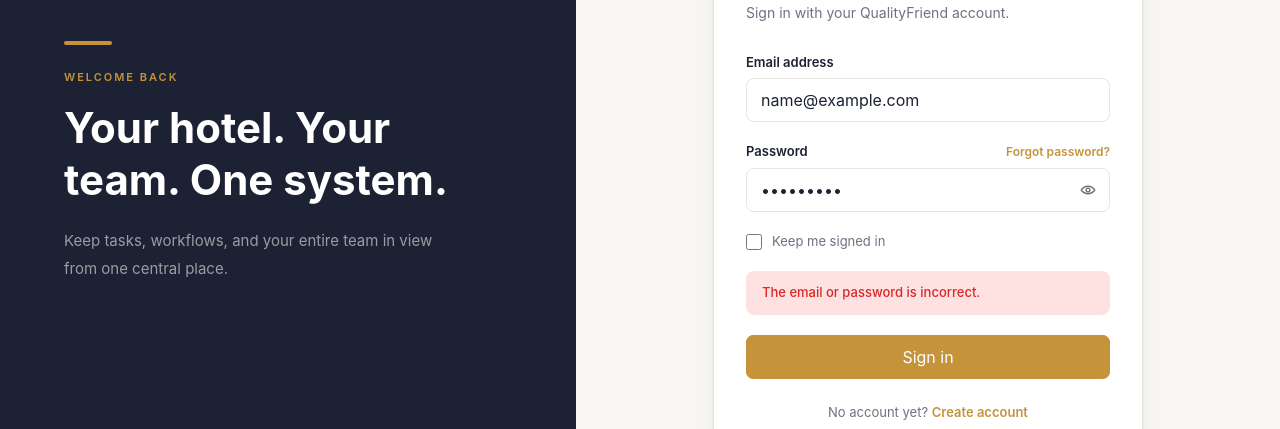
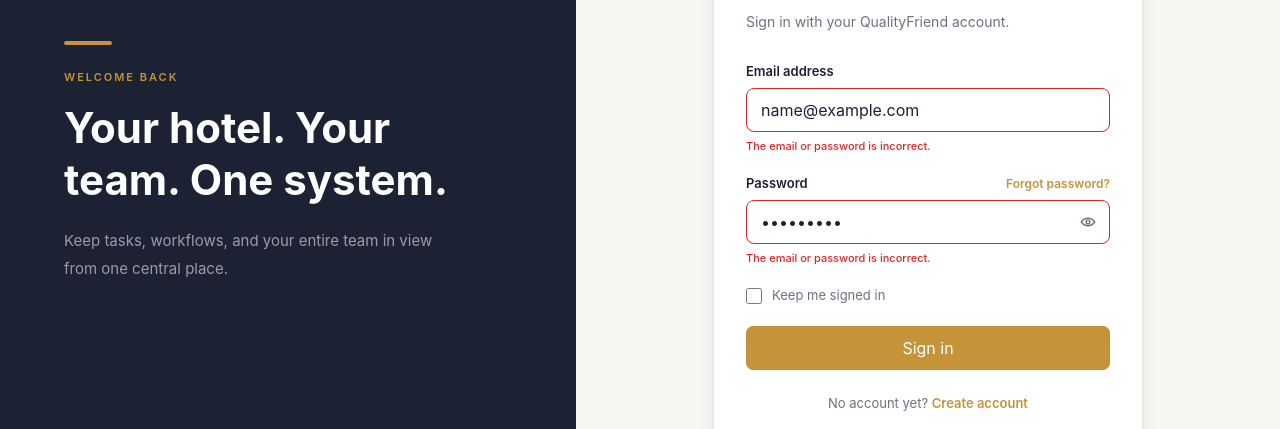
Before and after one commit to Holidayfriend/app_qualityfriend, a Next.js app: page /login in a window 1280 px wide. Both pictures are taken after typing "name@example.com", "Sample123" into the empty fields and a click on the button "Sign in". Shown: the part 236-665 px from the top of the page. Built offline with nearby package versions, Linux system fonts and the light colour scheme; no server answers; the database is empty.

Commit message:
Enhance form validation and error handling for login and registration pages

```diff
--- a/app/login/page.tsx
+++ b/app/login/page.tsx
@@ -16,11 +16,25 @@ export default function LoginPage() {
   const t = dictionary.login;
   const router = useRouter();
   const [status, setStatus] = useState<"idle" | "submitting" | "error">("idle");
+  const [errors, setErrors] = useState<Record<string, string>>({});
 
   async function handleSubmit(event: FormEvent<HTMLFormElement>) {
     event.preventDefault();
+    const form = event.currentTarget;
+    const values = Object.fromEntries(new FormData(form).entries());
+    const nextErrors: Record<string, string> = {};
+    const email = String(values.email ?? "").trim();
+    const password = String(values.password ?? "");
+    if (!email) nextErrors.email = dictionary.common.required;
+    else if (!/^\S+@\S+\.\S+$/.test(email)) nextErrors.email = dictionary.common.invalidEmail;
+    if (!password) nextErrors.password = dictionary.common.required;
+    if (Object.keys(nextErrors).length) {
+      setErrors(nextErrors);
+      form.querySelector<HTMLElement>(`[name="${Object.keys(nextErrors)[0]}"]`)?.focus();
+      return;
+    }
+    setErrors({});
     setStatus("submitting");
-    const values = Object.fromEntries(new FormData(event.currentTarget).entries());
     const response = await fetch("/api/login", {
       method: "POST",
       headers: { "Content-Type": "application/json" },
@@ -31,6 +45,7 @@ export default function LoginPage() {
       router.push("/dashboard");
       return;
     }
+    setErrors({ email: t.error, password: t.error });
     setStatus("error");
   }
 
@@ -38,17 +53,16 @@ export default function LoginPage() {
     <AuthShell eyebrow={t.eyebrow} title={t.heroTitle} description={t.heroDescription} brandSubtitle={dictionary.common.brandSubtitle}>
       <div className="mb-3 flex justify-end"><LanguageSwitcher /></div>
       <AuthCard title={t.title} subtitle={t.subtitle}>
-        <form className="space-y-5" onSubmit={handleSubmit}>
-          <Input id="email" name="email" type="email" label={t.email} placeholder="name@hotel.com" autoComplete="email" required />
+        <form className="space-y-5" onSubmit={handleSubmit} noValidate>
+          <Input id="email" name="email" type="email" label={t.email} error={errors.email} placeholder="name@hotel.com" autoComplete="email" required />
           <div>
             <div className="mb-1.5 flex items-center justify-between">
               <span className="text-[13px] font-semibold text-[var(--qf-text)]">{t.password}</span>
               <a href="#" className="text-xs font-semibold text-[var(--qf-accent)] hover:underline">{t.forgotPassword}</a>
             </div>
-            <PasswordInput id="password" name="password" label="" showLabel={t.showPassword} hideLabel={t.hidePassword} placeholder={t.passwordPlaceholder} autoComplete="current-password" required />
+            <PasswordInput id="password" name="password" label="" error={errors.password} showLabel={t.showPassword} hideLabel={t.hidePassword} placeholder={t.passwordPlaceholder} autoComplete="current-password" required />
           </div>
           <label className="flex cursor-pointer items-center gap-2.5 text-[13px] text-[var(--qf-text-muted)]"><input type="checkbox" name="remember" className="h-4 w-4 accent-[var(--qf-accent)]" />{t.remember}</label>
-          {status === "error" ? <p role="alert" className="rounded-lg bg-[#fee2e2] px-4 py-3 text-[13px] font-medium text-[var(--qf-danger)]">{t.error}</p> : null}
           <Button type="submit" fullWidth disabled={status === "submitting"}>{status === "submitting" ? t.submitting : t.submit}</Button>
         </form>
         <p className="mt-6 text-center text-[13px] text-[var(--qf-text-muted)]">{t.noAccount} <Link href="/register" className="font-semibold text-[var(--qf-accent)] hover:underline">{t.register}</Link></p>
--- a/app/register/page.tsx
+++ b/app/register/page.tsx
@@ -17,12 +17,29 @@ export default function RegisterPage() {
   const t = dictionary.register;
   const optional = (label: string) => `${label} (${dictionary.common.optional})`;
   const [status, setStatus] = useState<"idle" | "submitting" | "success" | "error" | "email-exists">("idle");
+  const [errors, setErrors] = useState<Record<string, string>>({});
 
   async function handleSubmit(event: FormEvent<HTMLFormElement>) {
     event.preventDefault();
-    setStatus("submitting");
     const form = event.currentTarget;
     const values = Object.fromEntries(new FormData(form).entries());
+    const nextErrors: Record<string, string> = {};
+    const requiredFields = ["company", "hotelName", "firstName", "lastName", "contactPerson", "email", "password", "country", "city", "streetAddress", "zip"];
+    for (const field of requiredFields) {
+      if (!String(values[field] ?? "").trim()) nextErrors[field] = dictionary.common.required;
+    }
+    const email = String(values.email ?? "").trim();
+    if (email && !/^\S+@\S+\.\S+$/.test(email)) nextErrors.email = dictionary.common.invalidEmail;
+    const password = String(values.password ?? "");
+    if (password && password.length < 8) nextErrors.password = dictionary.common.shortPassword;
+    if (values.terms !== "on") nextErrors.terms = dictionary.common.acceptTerms;
+    if (Object.keys(nextErrors).length) {
+      setErrors(nextErrors);
+      form.querySelector<HTMLElement>(`[name="${Object.keys(nextErrors)[0]}"]`)?.focus();
+      return;
+    }
+    setErrors({});
+    setStatus("submitting");
     const response = await fetch("/api/register", {
       method: "POST",
       headers: { "Content-Type": "application/json" },
@@ -34,51 +51,60 @@ export default function RegisterPage() {
       return;
     }
     const result = await response?.json().catch(() => null);
-    setStatus(result?.error === "EMAIL_EXISTS" ? "email-exists" : "error");
+    if (result?.error === "EMAIL_EXISTS") {
+      setErrors({ email: t.emailExists });
+      form.querySelector<HTMLElement>("[name=email]")?.focus();
+      setStatus("email-exists");
+    } else {
+      setStatus("error");
+    }
   }
 
   return (
     <AuthShell wide eyebrow={t.eyebrow} title={t.heroTitle} description={t.heroDescription} brandSubtitle={dictionary.common.brandSubtitle}>
       <div className="mb-3 flex justify-end"><LanguageSwitcher /></div>
       <AuthCard title={t.title} subtitle={t.subtitle}>
-        <form className="space-y-6" onSubmit={handleSubmit}>
+        <form className="space-y-6" onSubmit={handleSubmit} noValidate>
           <fieldset className="space-y-4">
             <legend className="mb-3 text-[11px] font-bold uppercase tracking-[0.1em] text-[var(--qf-accent)]">{t.companySection}</legend>
             <div className="grid gap-4 sm:grid-cols-2">
-              <Input id="company" name="company" label={t.company} placeholder="QualityFriend GmbH" autoComplete="organization" required />
-              <Input id="hotel-name" name="hotelName" label={t.hotelName} placeholder="Hotel Weihrerhof" required />
+              <Input id="company" name="company" label={t.company} error={errors.company} placeholder="QualityFriend GmbH" autoComplete="organization" required />
+              <Input id="hotel-name" name="hotelName" label={t.hotelName} error={errors.hotelName} placeholder="Hotel Weihrerhof" required />
             </div>
             <Input id="vat-id" name="vatId" label={optional(t.vatId)} placeholder="IT12345678901" />
           </fieldset>
           <fieldset className="space-y-4 border-t border-[var(--qf-border)] pt-5">
             <legend className="mb-3 text-[11px] font-bold uppercase tracking-[0.1em] text-[var(--qf-accent)]">{t.contactSection}</legend>
             <div className="grid gap-4 sm:grid-cols-2">
-              <Input id="first-name" name="firstName" label={t.firstName} autoComplete="given-name" required />
-              <Input id="last-name" name="lastName" label={t.lastName} autoComplete="family-name" required />
+              <Input id="first-name" name="firstName" label={t.firstName} error={errors.firstName} autoComplete="given-name" required />
+              <Input id="last-name" name="lastName" label={t.lastName} error={errors.lastName} autoComplete="family-name" required />
             </div>
             <div className="grid gap-4 sm:grid-cols-2">
-              <Input id="contact-person" name="contactPerson" label={t.contactPerson} autoComplete="name" required />
+              <Input id="contact-person" name="contactPerson" label={t.contactPerson} error={errors.contactPerson} autoComplete="name" required />
               <Input id="phone" name="phone" type="tel" label={optional(t.phone)} autoComplete="tel" />
             </div>
             <div className="grid gap-4 sm:grid-cols-2">
-              <Input id="register-email" name="email" type="email" label={t.email} placeholder="name@hotel.com" autoComplete="email" required />
-              <PasswordInput id="register-password" name="password" label={t.password} showLabel={t.showPassword} hideLabel={t.hidePassword} placeholder={t.passwordPlaceholder} autoComplete="new-password" minLength={8} required />
+              <Input id="register-email" name="email" type="email" label={t.email} error={errors.email} placeholder="name@hotel.com" autoComplete="email" required />
+              <PasswordInput id="register-password" name="password" label={t.password} error={errors.password} showLabel={t.showPassword} hideLabel={t.hidePassword} placeholder={t.passwordPlaceholder} autoComplete="new-password" minLength={8} required />
             </div>
           </fieldset>
           <fieldset className="space-y-4 border-t border-[var(--qf-border)] pt-5">
             <legend className="mb-3 text-[11px] font-bold uppercase tracking-[0.1em] text-[var(--qf-accent)]">{t.addressSection}</legend>
             <div className="grid gap-4 sm:grid-cols-2">
-              <Input id="country" name="country" label={t.country} autoComplete="country-name" required />
-              <Input id="city" name="city" label={t.city} autoComplete="address-level2" required />
+              <Input id="country" name="country" label={t.country} error={errors.country} autoComplete="country-name" required />
+              <Input id="city" name="city" label={t.city} error={errors.city} autoComplete="address-level2" required />
             </div>
             <div className="grid gap-4 sm:grid-cols-[1fr_150px]">
-              <Input id="street" name="streetAddress" label={t.street} autoComplete="street-address" required />
-              <Input id="zip" name="zip" label={t.zip} autoComplete="postal-code" required />
+              <Input id="street" name="streetAddress" label={t.street} error={errors.streetAddress} autoComplete="street-address" required />
+              <Input id="zip" name="zip" label={t.zip} error={errors.zip} autoComplete="postal-code" required />
             </div>
           </fieldset>
-          <label className="flex cursor-pointer items-start gap-2.5 text-[12px] leading-5 text-[var(--qf-text-muted)]"><input type="checkbox" name="terms" required className="mt-0.5 h-4 w-4 shrink-0 accent-[var(--qf-accent)]" /><span>{t.terms}</span></label>
+          <div>
+            <label className="flex cursor-pointer items-start gap-2.5 text-[12px] leading-5 text-[var(--qf-text-muted)]"><input type="checkbox" name="terms" required aria-invalid={Boolean(errors.terms)} aria-describedby={errors.terms ? "terms-error" : undefined} className="mt-0.5 h-4 w-4 shrink-0 accent-[var(--qf-accent)]" /><span>{t.terms}</span></label>
+            {errors.terms ? <p id="terms-error" role="alert" className="ml-6.5 mt-1 text-[11px] font-medium text-[var(--qf-danger)]">{errors.terms}</p> : null}
+          </div>
           {status === "success" ? <p role="status" className="rounded-lg bg-[#dcfce7] px-4 py-3 text-[13px] font-medium text-[#166534]">{t.success}</p> : null}
-          {status === "email-exists" || status === "error" ? <p role="alert" className="rounded-lg bg-[#fee2e2] px-4 py-3 text-[13px] font-medium text-[var(--qf-danger)]">{status === "email-exists" ? t.emailExists : t.error}</p> : null}
+          {status === "error" ? <p role="alert" className="rounded-lg bg-[#fee2e2] px-4 py-3 text-[13px] font-medium text-[var(--qf-danger)]">{t.error}</p> : null}
           <Button type="submit" fullWidth disabled={status === "submitting"}>{status === "submitting" ? t.submitting : t.submit}</Button>
         </form>
         <p className="mt-6 text-center text-[13px] text-[var(--qf-text-muted)]">{t.hasAccount} <Link href="/login" className="font-semibold text-[var(--qf-accent)] hover:underline">{t.login}</Link></p>
--- a/components/ui/input.tsx
+++ b/components/ui/input.tsx
@@ -1,13 +1,14 @@
 import type { InputHTMLAttributes } from "react";
 
-type InputProps = InputHTMLAttributes<HTMLInputElement> & { label: string; hint?: string };
+type InputProps = InputHTMLAttributes<HTMLInputElement> & { label: string; hint?: string; error?: string };
 
-export function Input({ id, label, hint, className = "", ...props }: InputProps) {
+export function Input({ id, label, hint, error, className = "", ...props }: InputProps) {
+  const errorId = id ? `${id}-error` : undefined;
   return (
     <div className="space-y-1.5">
       <label htmlFor={id} className="block text-[13px] font-semibold text-[var(--qf-text)]">{label}</label>
-      <input id={id} className={`h-11 w-full rounded-lg border border-[var(--qf-border)] bg-white px-3.5 text-sm text-[var(--qf-text)] outline-none transition placeholder:text-[var(--qf-text-light)] hover:border-[#d8d4cc] focus:border-[var(--qf-accent)] focus:ring-3 focus:ring-[var(--qf-accent-soft)] ${className}`} {...props} />
-      {hint ? <p className="text-[11px] text-[var(--qf-text-muted)]">{hint}</p> : null}
+      <input id={id} aria-invalid={Boolean(error)} aria-describedby={error ? errorId : undefined} className={`h-11 w-full rounded-lg border bg-white px-3.5 text-sm text-[var(--qf-text)] outline-none transition placeholder:text-[var(--qf-text-light)] ${error ? "border-[var(--qf-danger)] focus:border-[var(--qf-danger)] focus:ring-3 focus:ring-[#fee2e2]" : "border-[var(--qf-border)] hover:border-[#d8d4cc] focus:border-[var(--qf-accent)] focus:ring-3 focus:ring-[var(--qf-accent-soft)]"} ${className}`} {...props} />
+      {error ? <p id={errorId} role="alert" className="text-[11px] font-medium text-[var(--qf-danger)]">{error}</p> : hint ? <p className="text-[11px] text-[var(--qf-text-muted)]">{hint}</p> : null}
     </div>
   );
 }
--- a/components/ui/password-input.tsx
+++ b/components/ui/password-input.tsx
@@ -7,16 +7,18 @@ type PasswordInputProps = Omit<InputHTMLAttributes<HTMLInputElement>, "type"> &
   label: string;
   showLabel?: string;
   hideLabel?: string;
+  error?: string;
 };
 
-export function PasswordInput({ id, label, showLabel = "Show password", hideLabel = "Hide password", className = "", ...props }: PasswordInputProps) {
+export function PasswordInput({ id, label, showLabel = "Show password", hideLabel = "Hide password", error, className = "", ...props }: PasswordInputProps) {
   const [visible, setVisible] = useState(false);
+  const errorId = id ? `${id}-error` : undefined;
 
   return (
     <div className="space-y-1.5">
       {label ? <label htmlFor={id} className="block text-[13px] font-semibold text-[var(--qf-text)]">{label}</label> : null}
       <div className="relative">
-        <input id={id} type={visible ? "text" : "password"} className={`h-11 w-full rounded-lg border border-[var(--qf-border)] bg-white px-3.5 pr-11 text-sm text-[var(--qf-text)] outline-none transition placeholder:text-[var(--qf-text-light)] hover:border-[#d8d4cc] focus:border-[var(--qf-accent)] focus:ring-3 focus:ring-[var(--qf-accent-soft)] ${className}`} {...props} />
+        <input id={id} type={visible ? "text" : "password"} aria-invalid={Boolean(error)} aria-describedby={error ? errorId : undefined} className={`h-11 w-full rounded-lg border bg-white px-3.5 pr-11 text-sm text-[var(--qf-text)] outline-none transition placeholder:text-[var(--qf-text-light)] ${error ? "border-[var(--qf-danger)] focus:border-[var(--qf-danger)] focus:ring-3 focus:ring-[#fee2e2]" : "border-[var(--qf-border)] hover:border-[#d8d4cc] focus:border-[var(--qf-accent)] focus:ring-3 focus:ring-[var(--qf-accent-soft)]"} ${className}`} {...props} />
         <button type="button" onClick={() => setVisible((current) => !current)} aria-label={visible ? hideLabel : showLabel} aria-pressed={visible} className="absolute inset-y-0 right-0 flex w-11 items-center justify-center rounded-r-lg text-[var(--qf-text-muted)] transition hover:text-[var(--qf-accent)] focus-visible:outline-2 focus-visible:outline-offset-[-3px] focus-visible:outline-[var(--qf-accent)]">
           {visible ? (
             <svg viewBox="0 0 24 24" aria-hidden="true" className="h-[18px] w-[18px]" fill="none" stroke="currentColor" strokeWidth="1.8" strokeLinecap="round" strokeLinejoin="round"><path d="M3 3l18 18" /><path d="M10.6 10.7a2 2 0 002.7 2.7" /><path d="M9.9 4.2A10.8 10.8 0 0112 4c5.5 0 9 5 9 5a15.5 15.5 0 01-2.2 2.8" /><path d="M6.2 6.2C4.2 7.5 3 9 3 9s3.5 5 9 5c1 0 2-.2 2.8-.5" /></svg>
@@ -25,6 +27,7 @@ export function PasswordInput({ id, label, showLabel = "Show password", hideLabe
           )}
         </button>
       </div>
+      {error ? <p id={errorId} role="alert" className="text-[11px] font-medium text-[var(--qf-danger)]">{error}</p> : null}
     </div>
   );
 }
--- a/lib/i18n/dictionaries.ts
+++ b/lib/i18n/dictionaries.ts
@@ -1,6 +1,6 @@
 export const dictionaries = {
   en: {
-    common: { language: "Language", brandSubtitle: "Hotel Operations", optional: "optional" },
+    common: { language: "Language", brandSubtitle: "Hotel Operations", optional: "optional", required: "This field is required.", invalidEmail: "Enter a valid email address.", shortPassword: "Password must contain at least 8 characters.", acceptTerms: "You must accept the terms to continue." },
     login: {
       eyebrow: "Welcome back", heroTitle: "Your hotel. Your team. One system.", heroDescription: "Keep tasks, workflows, and your entire team in view from one central place.", title: "Sign in", subtitle: "Sign in with your QualityFriend account.", email: "Email address", password: "Password", passwordPlaceholder: "Your password", forgotPassword: "Forgot password?", remember: "Keep me signed in", submit: "Sign in", submitting: "Signing in...", error: "The email or password is incorrect.", noAccount: "No account yet?", register: "Create account", showPassword: "Show password", hidePassword: "Hide password",
     },
@@ -9,7 +9,7 @@ export const dictionaries = {
     },
   },
   de: {
-    common: { language: "Sprache", brandSubtitle: "Hotelbetrieb", optional: "optional" },
+    common: { language: "Sprache", brandSubtitle: "Hotelbetrieb", optional: "optional", required: "Dieses Feld ist erforderlich.", invalidEmail: "Geben Sie eine gültige E-Mail-Adresse ein.", shortPassword: "Das Passwort muss mindestens 8 Zeichen enthalten.", acceptTerms: "Sie müssen die Bedingungen akzeptieren." },
     login: {
       eyebrow: "Willkommen zurück", heroTitle: "Ihr Hotel. Ihr Team. Ein System.", heroDescription: "Behalten Sie Aufgaben, Abläufe und Ihr gesamtes Team an einem zentralen Ort im Blick.", title: "Anmelden", subtitle: "Melden Sie sich mit Ihrem QualityFriend-Konto an.", email: "E-Mail-Adresse", password: "Passwort", passwordPlaceholder: "Ihr Passwort", forgotPassword: "Passwort vergessen?", remember: "Angemeldet bleiben", submit: "Anmelden", submitting: "Anmeldung läuft...", error: "E-Mail-Adresse oder Passwort ist falsch.", noAccount: "Noch kein Konto?", register: "Konto erstellen", showPassword: "Passwort anzeigen", hidePassword: "Passwort ausblenden",
     },
@@ -18,7 +18,7 @@ export const dictionaries = {
     },
   },
   it: {
-    common: { language: "Lingua", brandSubtitle: "Gestione alberghiera", optional: "facoltativo" },
+    common: { language: "Lingua", brandSubtitle: "Gestione alberghiera", optional: "facoltativo", required: "Questo campo è obbligatorio.", invalidEmail: "Inserisci un indirizzo e-mail valido.", shortPassword: "La password deve contenere almeno 8 caratteri.", acceptTerms: "Devi accettare i termini per continuare." },
     login: {
       eyebrow: "Bentornato", heroTitle: "Il tuo hotel. Il tuo team. Un unico sistema.", heroDescription: "Tieni sotto controllo attività, processi e tutto il team da un unico spazio centrale.", title: "Accedi", subtitle: "Accedi con il tuo account QualityFriend.", email: "Indirizzo e-mail", password: "Password", passwordPlaceholder: "La tua password", forgotPassword: "Password dimenticata?", remember: "Resta connesso", submit: "Accedi", submitting: "Accesso in corso...", error: "L'indirizzo e-mail o la password non sono corretti.", noAccount: "Non hai ancora un account?", register: "Crea account", showPassword: "Mostra password", hidePassword: "Nascondi password",
     },
```
